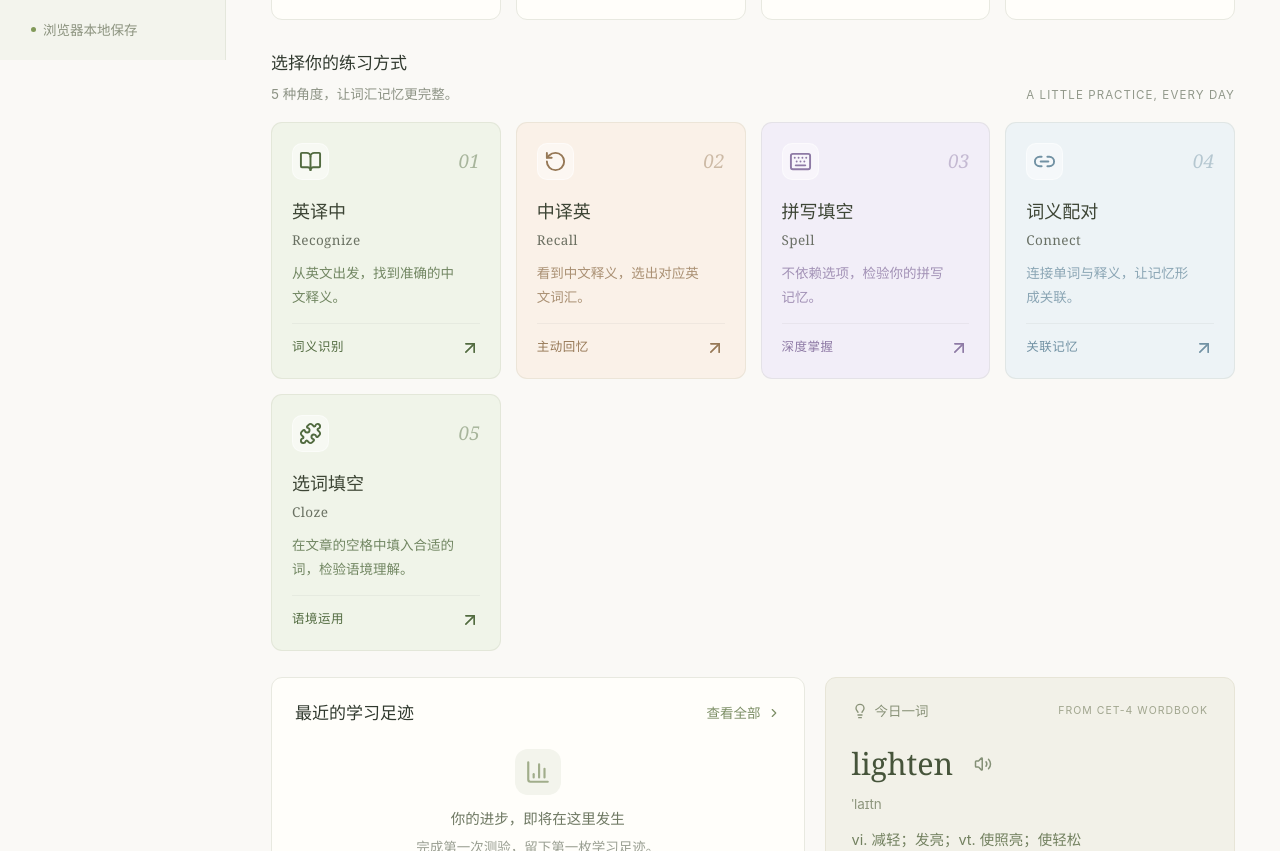
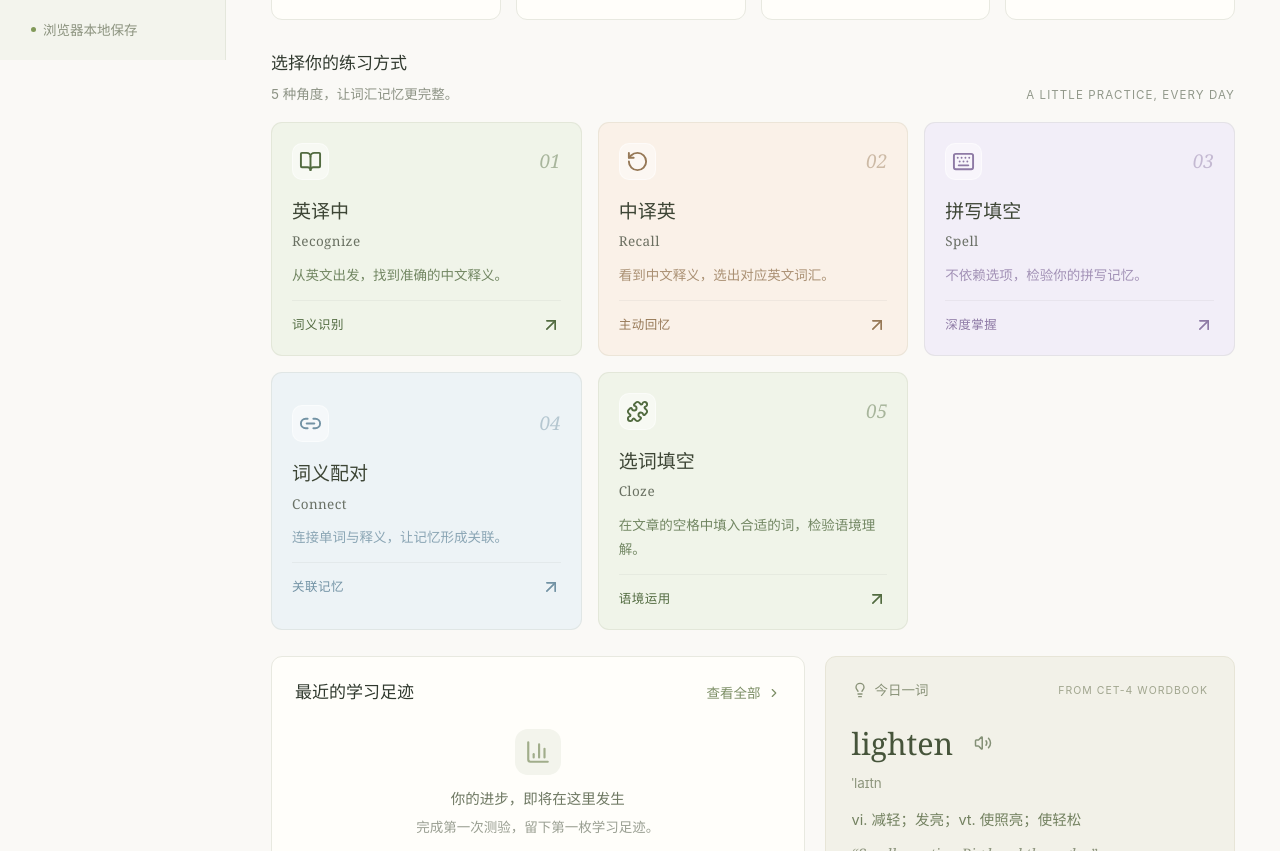
Before and after one commit to lyl-creator/vocab-lab, a React (Vite) app: page /#/book in a window 1280 px wide. Shown: the part 740-1591 px from the top of the page. Built offline with nearby package versions, Linux system fonts and the light colour scheme.

Commit message:
style: 练习方式改为三列两行，补齐响应式断点

```diff
--- a/src/App.css
+++ b/src/App.css
@@ -20,7 +20,13 @@
 
 
 /* ---- 选词填空 ---- */
-.mode-grid{grid-template-columns:repeat(auto-fit,minmax(190px,1fr))}
+/* ---- 练习方式：桌面三列两行 ---- */
+.mode-grid{grid-template-columns:repeat(3,1fr);gap:16px}
+.mode-card{min-height:196px}
+.mode-card p{max-width:none;min-height:0}
+.mode-card h3{font-size:19px}
+@media (max-width:1000px){.mode-grid{grid-template-columns:repeat(2,1fr)}}
+@media (max-width:550px){.mode-grid{grid-template-columns:1fr;gap:12px}.mode-card{min-height:190px}.mode-card h3{font-size:17px}.mode-card p{font-size:12.5px}}
 .setup-modes{grid-template-columns:repeat(auto-fit,minmax(92px,1fr))}
 .cloze-card{padding:28px 30px 0}
 .cloze-head{text-align:center;margin-bottom:18px}
```
Also changed, not shown: vocab-lab.html (+1 -1 lines), 1 other file (tests, documents, lock files or other folders).
